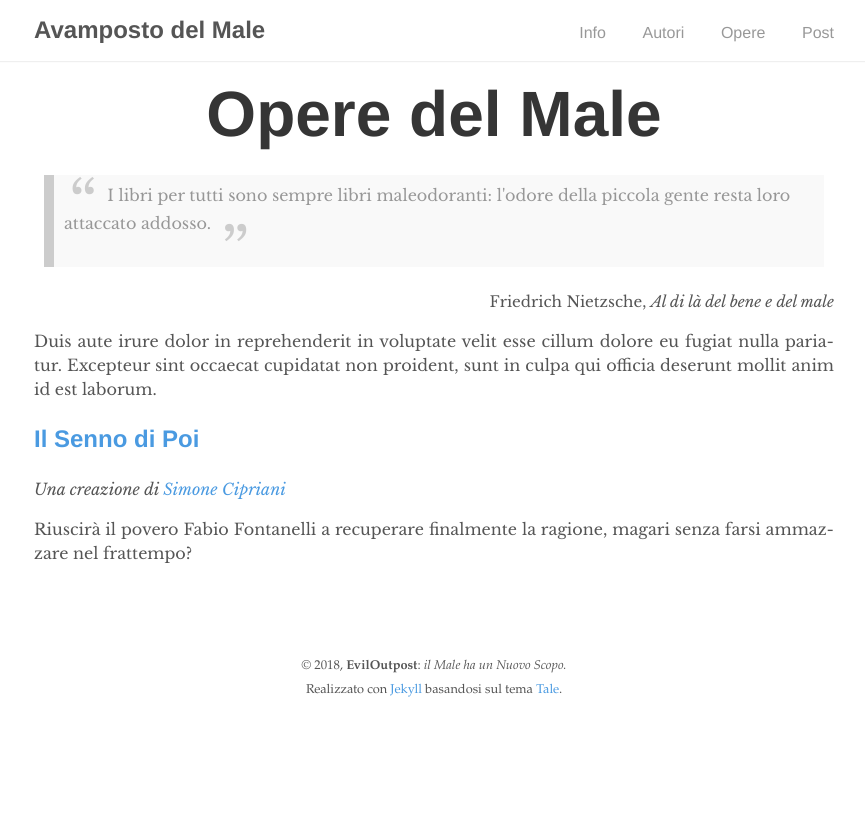
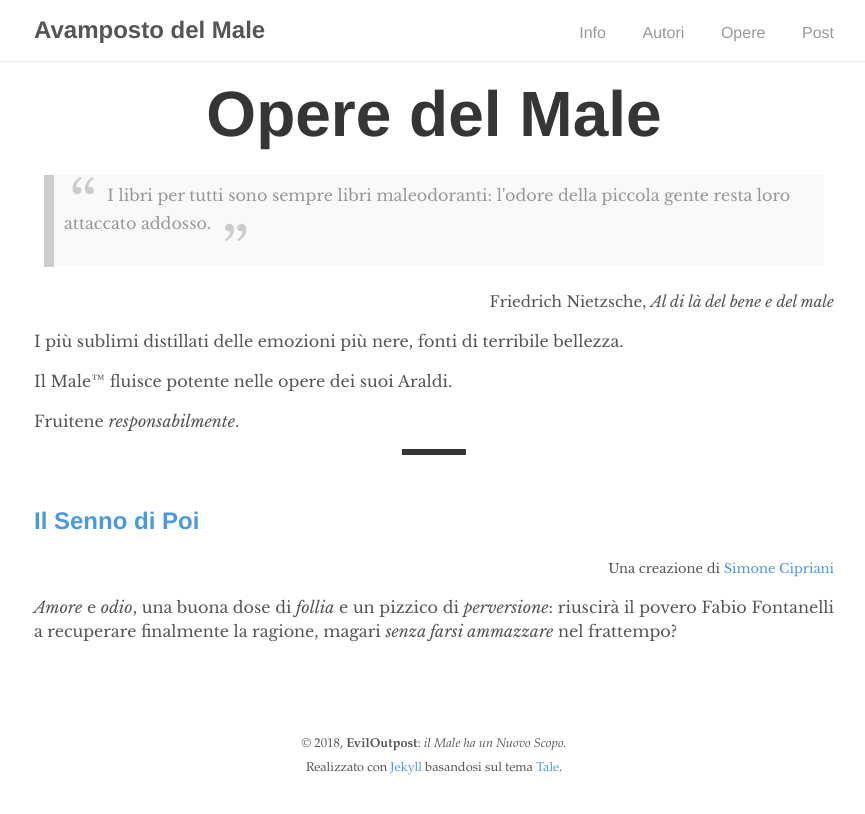
Before and after one commit to eviloutpost/eviloutpost.github.io, a Jekyll site: the page built from _pages/works.md, in a window 1280 px wide. Shown: the top 814 px of the page, without its empty margins (206-1071 px from the left). Built offline with Jekyll 4.4.1, drawn with Linux system fonts in a browser that asks for light colours.

Commit message:
Works page almst done

```diff
--- a/_pages/works.md
+++ b/_pages/works.md
@@ -9,14 +9,19 @@ permalink: /works
 </blockquote>
 <div class="author">Friedrich Nietzsche, <cite>Al di là del bene e del male</cite> </div>
 
-Duis aute irure dolor in reprehenderit in voluptate velit esse cillum dolore eu fugiat nulla pariatur. Excepteur sint occaecat cupidatat non proident, sunt in culpa qui officia deserunt mollit anim id est laborum.
+I più sublimi distillati delle emozioni più nere, fonti di terribile bellezza.
+
+Il Male&trade; fluisce potente nelle opere dei suoi Araldi.
+
+Fruitene *responsabilmente*.
 
 <p>
 {% for work in site.works %}
   {% if work.layout == 'work' %}
+    <div class="post-line"></div>
     {% assign author = site.authors | where: 'nickname', work.author | first %}
       <h2><a href="{{ work.url }}">{{ work.title }}</a></h2>
-      <i>Una creazione di <a href="{{ author.url }}">{{ author.name }}</a></i>
+      <p style="font-size: small; text-align: right;" >Una creazione di <a href="{{ author.url }}">{{ author.name }}</a></p>
       <p>{{ work.caption | markdownify }}</p>
     <br>
   {% endif %}
--- a/_works/sdp.md
+++ b/_works/sdp.md
@@ -2,6 +2,6 @@
 layout: work
 title: "Il Senno di Poi"
 author: gesucca
-caption: "Riuscirà il povero Fabio Fontanelli a recuperare finalmente la ragione, magari senza farsi ammazzare nel frattempo?"
+caption: "*Amore* e *odio*, una buona dose di *follia* e un pizzico di *perversione*: riuscirà il povero Fabio Fontanelli a recuperare finalmente la ragione, magari *senza farsi ammazzare* nel frattempo? "
 ---
 Lorem Ipsum eccetera eccetera - sdp.md
```
